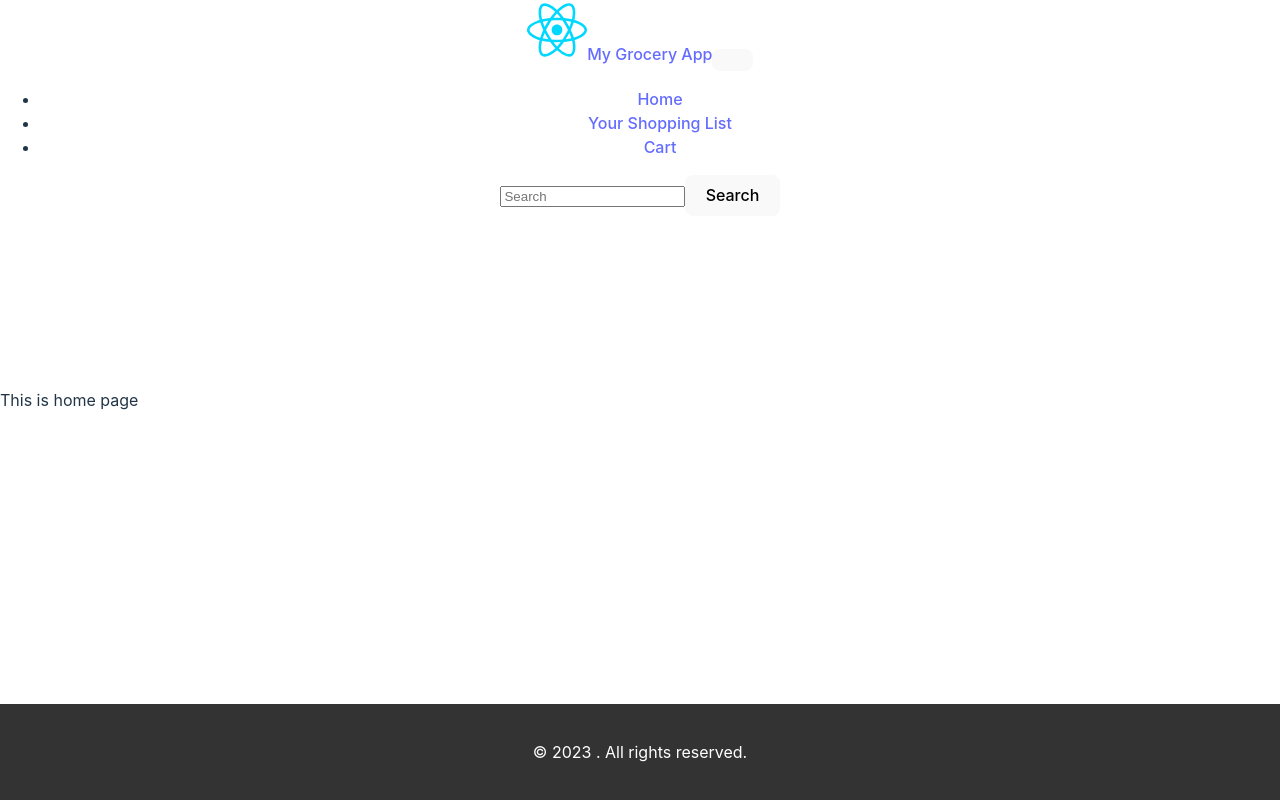
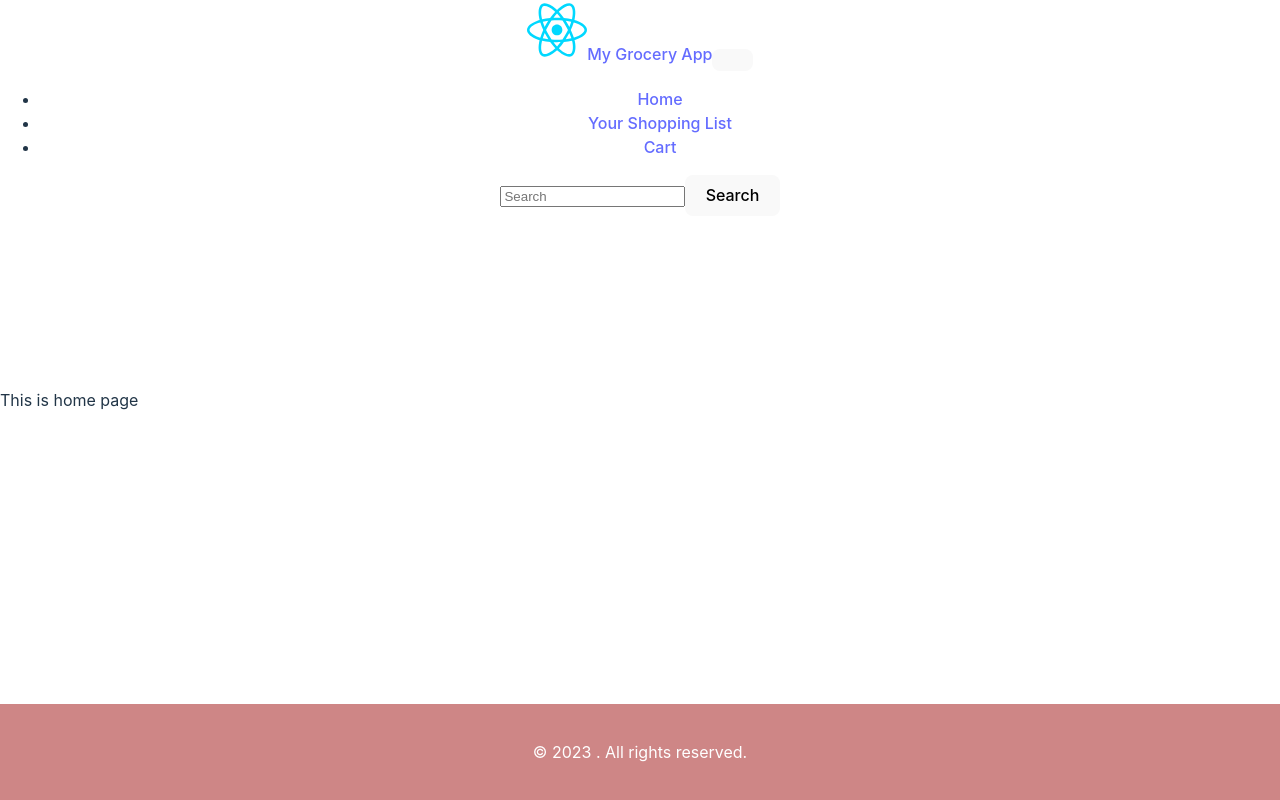
Before and after one commit to new-idea-machine/OS-Restaurant-Inventory-App, a React (Vite) app in the folder grocery-App/: page / in a window 1280 px wide. Built offline with nearby package versions, Linux system fonts and the light colour scheme; the HTML template or start-up script is replaced by a standard one.

Commit message:
footer configured

```diff
--- a/grocery-App/src/components/Footer.css
+++ b/grocery-App/src/components/Footer.css
@@ -1,7 +1,7 @@
 /* Footer.css */
 
 .footer {
-    background-color: #333;
+    background-color: #ce8686;
     color: white;
     padding: 20px 0;
     text-align: center;
```
